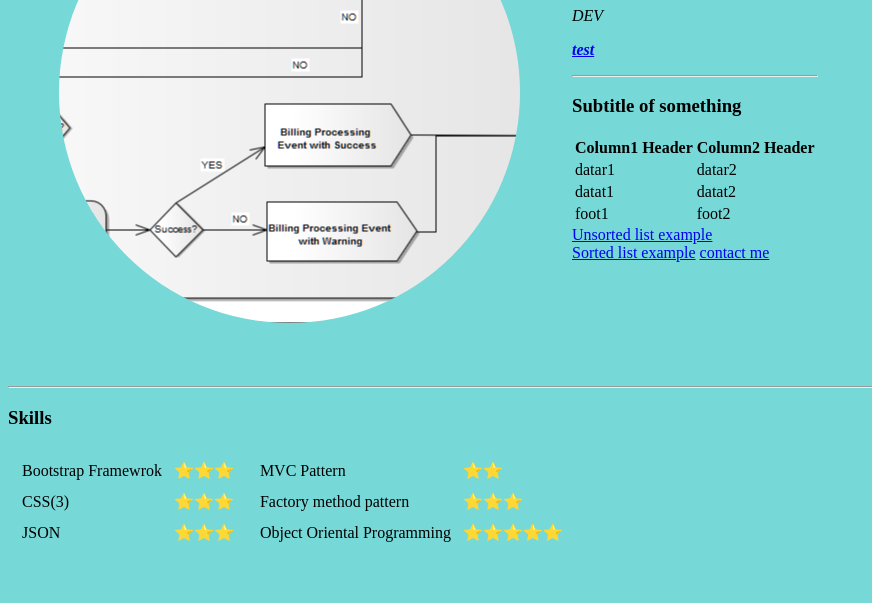
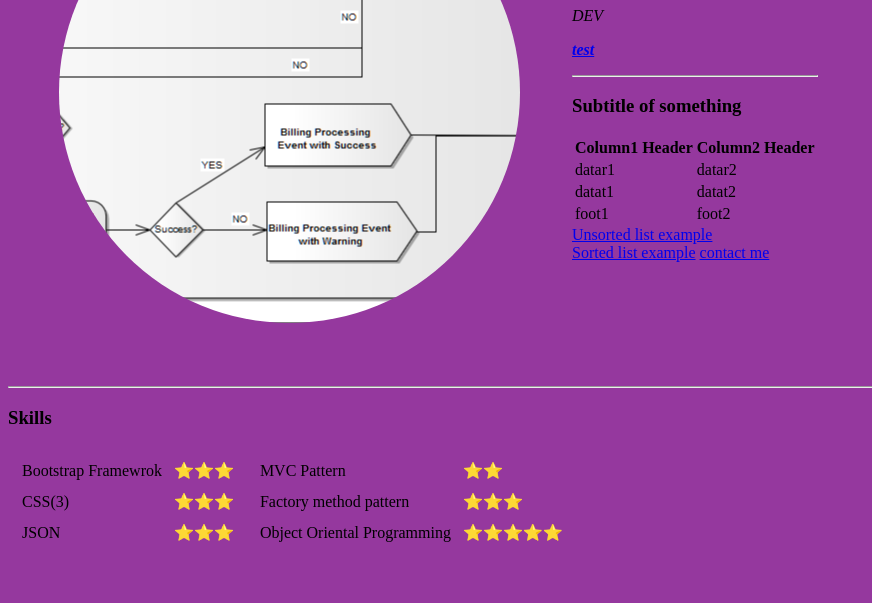
Before and after one commit to augur-test/test1, a plain HTML site: page index.html in a window 1280 px wide. Shown: the part 197-800 px from the top of the page, without its empty margins (0-872 px from the left). Drawn offline with Linux system fonts and the light colour scheme.

Commit message:
changed color

```diff
--- a/index.html
+++ b/index.html
@@ -6,7 +6,7 @@
   <title>Eugene test side</title>
 </head>
 
-<body style="background-color: #77D8D8;">
+<body style="background-color: #95389E;">
   <!-- cellspacing becuase of some reason does not work with autocomplition in atom -->
   <table cellspacing=50>
     <tr>
```
